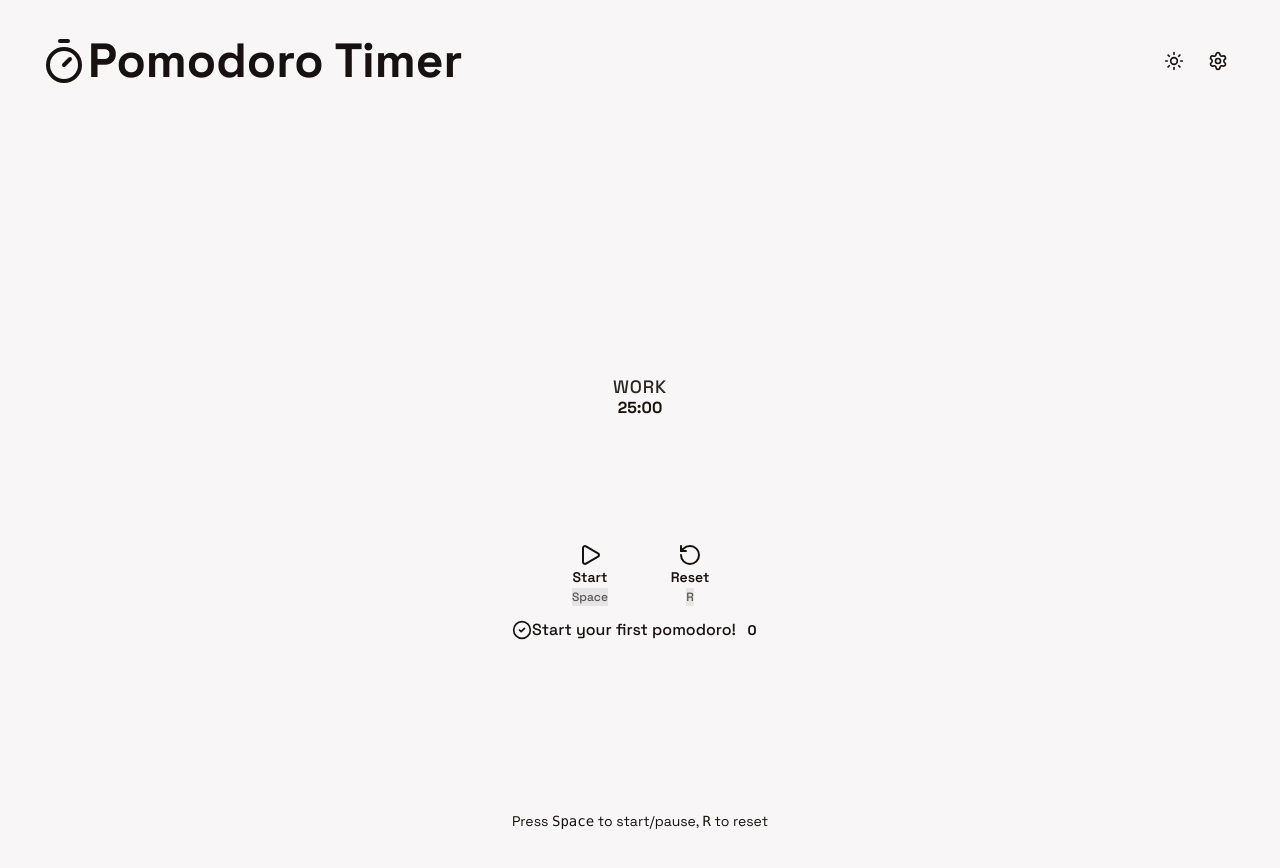
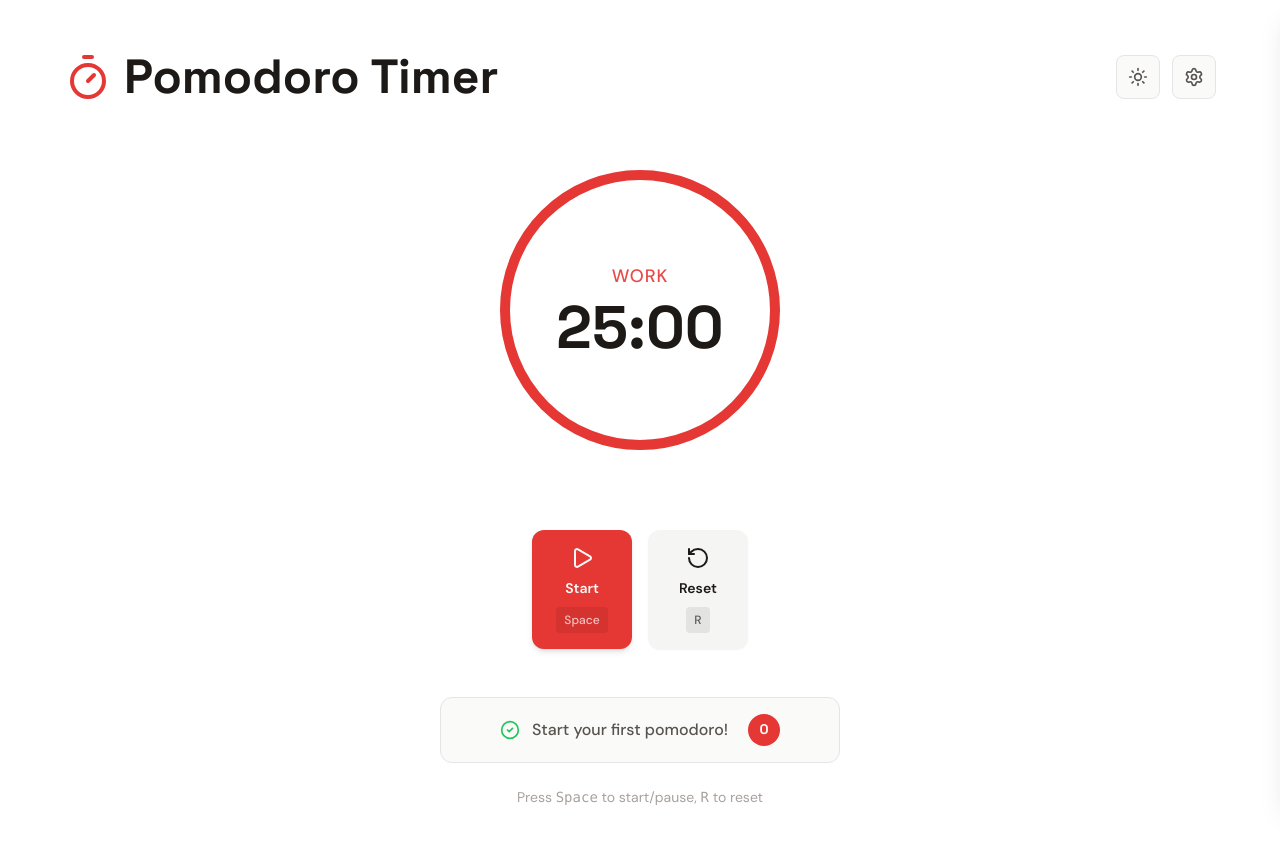
Before and after one commit to hikmetgulsesli/pomodoro-timer, a React (Vite) app: page / in a window 1280 px wide. Shown: the top 868 px of the page. Built offline with nearby package versions, Linux system fonts and the light colour scheme.

Commit message:
fix: align design tokens with stitch design (fonts, colors)

```diff
--- a/index.html
+++ b/index.html
@@ -5,10 +5,10 @@
     <link rel="icon" type="image/svg+xml" href="/vite.svg" />
     <meta name="viewport" content="width=device-width, initial-scale=1.0" />
     <title>Pomodoro Focus</title>
-    <!-- Google Fonts: Space Grotesk -->
+    <!-- Google Fonts: Space Grotesk + DM Sans -->
     <link rel="preconnect" href="https://fonts.googleapis.com">
     <link rel="preconnect" href="https://fonts.gstatic.com" crossorigin>
-    <link href="https://fonts.googleapis.com/css2?family=Space+Grotesk:wght@300..700&display=swap" rel="stylesheet">
+    <link href="https://fonts.googleapis.com/css2?family=Space+Grotesk:wght@300..700&family=DM+Sans:wght@100..800&display=swap" rel="stylesheet">
   </head>
   <body>
     <div id="root"></div>
--- a/src/styles/tokens.css
+++ b/src/styles/tokens.css
@@ -1,37 +1,120 @@
 /* Pomodoro Timer Design Tokens - Stitch Design System */
 :root {
-  /* Colors - From Stitch Design */
-  --color-primary: #e53734;
-  --color-background-light: #f8f6f6;
-  --color-background-dark: #171111;
-  --color-surface-dark: #251a1a;
-  --color-surface-light: #ffffff;
+  /* Primary Colors - From Stitch Design */
+  --primary: #e53734;
+  --primary-hover: #c42b29;
+  --primary-light: #fde8e8;
+  --primary-dark: #b42826;
+
+  /* Accent Colors */
+  --accent: #f97316;
+  --accent-hover: #ea580c;
+  --accent-light: #ffedd5;
+
+  /* Surface Colors - Light Mode */
+  --surface: #ffffff;
+  --surface-secondary: #fafaf9;
+  --surface-tertiary: #f5f5f4;
+  --surface-elevated: #ffffff;
+
+  /* Text Colors - Light Mode */
+  --text: #1c1917;
+  --text-secondary: #57534e;
+  --text-tertiary: #a8a29e;
+  --text-inverse: #fafaf9;
+
+  /* Status Colors */
+  --success: #22c55e;
+  --warning: #f59e0b;
+  --error: #ef4444;
+  --info: #3b82f6;
+
+  /* Timer-specific colors */
+  --timer-work: #e53734;
+  --timer-break: #22c55e;
+  --timer-long-break: #3b82f6;
+
+  /* Border Colors */
+  --border: #e7e5e4;
+  --border-strong: #d6d3d1;
+
+  /* Shadows */
+  --shadow-sm: 0 1px 2px 0 rgb(0 0 0 / 0.05);
+  --shadow-md: 0 4px 6px -1px rgb(0 0 0 / 0.1), 0 2px 4px -2px rgb(0 0 0 / 0.1);
+  --shadow-lg: 0 10px 15px -3px rgb(0 0 0 / 0.1), 0 4px 6px -4px rgb(0 0 0 / 0.1);
+  --shadow-xl: 0 20px 25px -5px rgb(0 0 0 / 0.1), 0 8px 10px -6px rgb(0 0 0 / 0.1);
+
+  /* Spacing Scale */
+  --space-1: 0.25rem;
+  --space-2: 0.5rem;
+  --space-3: 0.75rem;
+  --space-4: 1rem;
+  --space-5: 1.25rem;
+  --space-6: 1.5rem;
+  --space-8: 2rem;
+  --space-10: 2.5rem;
+  --space-12: 3rem;
+  --space-16: 4rem;
+
+  /* Border Radius */
+  --radius-sm: 0.25rem;
+  --radius-md: 0.375rem;
+  --radius-lg: 0.5rem;
+  --radius-xl: 0.75rem;
+  --radius-2xl: 1rem;
+  --radius-full: 9999px;
 
   /* Typography */
-  --font-display: "Space Grotesk", sans-serif;
-  --font-body: "Space Grotesk", sans-serif;
+  --font-heading: 'Space Grotesk', sans-serif;
+  --font-body: 'DM Sans', sans-serif;
 
-  /* Border Radius */
-  --radius-default: 1rem;
-  --radius-lg: 2rem;
-  --radius-xl: 3rem;
-  --radius-full: 9999px;
+  /* Font Sizes */
+  --text-xs: 0.75rem;
+  --text-sm: 0.875rem;
+  --text-base: 1rem;
+  --text-lg: 1.125rem;
+  --text-xl: 1.25rem;
+  --text-2xl: 1.5rem;
+  --text-3xl: 1.875rem;
+  --text-4xl: 2.25rem;
+  --text-5xl: 3rem;
+  --text-6xl: 3.75rem;
+
+  /* Transitions */
+  --transition-fast: 150ms ease;
+  --transition-base: 200ms ease;
+  --transition-slow: 300ms ease;
+
+  /* Z-index Scale */
+  --z-base: 0;
+  --z-dropdown: 100;
+  --z-sticky: 200;
+  --z-modal: 300;
+  --z-popover: 400;
+  --z-tooltip: 500;
 }
 
-/* Dark mode class (from Stitch design) */
-.dark {
-  --color-background: var(--color-background-dark);
-  --color-surface: var(--color-surface-dark);
-  --color-text: #f8f6f6;
-  --color-text-muted: #b79f9e;
-  --color-border: #382929;
+/* Dark Mode */
+[data-theme="dark"] {
+  /* Surface Colors - Dark Mode */
+  --surface: #1c1917;
+  --surface-secondary: #292524;
+  --surface-tertiary: #44403c;
+  --surface-elevated: #292524;
+
+  /* Text Colors - Dark Mode */
+  --text: #fafaf9;
+  --text-secondary: #a8a29e;
+  --text-tertiary: #78716c;
+  --text-inverse: #1c1917;
+
+  /* Border Colors - Dark Mode */
+  --border: #44403c;
+  --border-strong: #57534e;
+
+  /* Shadows - Dark Mode */
+  --shadow-sm: 0 1px 2px 0 rgb(0 0 0 / 0.3);
+  --shadow-md: 0 4px 6px -1px rgb(0 0 0 / 0.4), 0 2px 4px -2px rgb(0 0 0 / 0.4);
+  --shadow-lg: 0 10px 15px -3px rgb(0 0 0 / 0.4), 0 4px 6px -4px rgb(0 0 0 / 0.4);
+  --shadow-xl: 0 20px 25px -5px rgb(0 0 0 / 0.4), 0 8px 10px -6px rgb(0 0 0 / 0.4);
 }
-
-/* Light mode (default) */
-:root {
-  --color-background: var(--color-background-light);
-  --color-surface: var(--color-surface-light);
-  --color-text: #171111;
-  --color-text-muted: #6b5b5b;
-  --color-border: #e2d8d8;
-}
```
Also changed, not shown: 1 other file (tests, documents, lock files or other folders).
